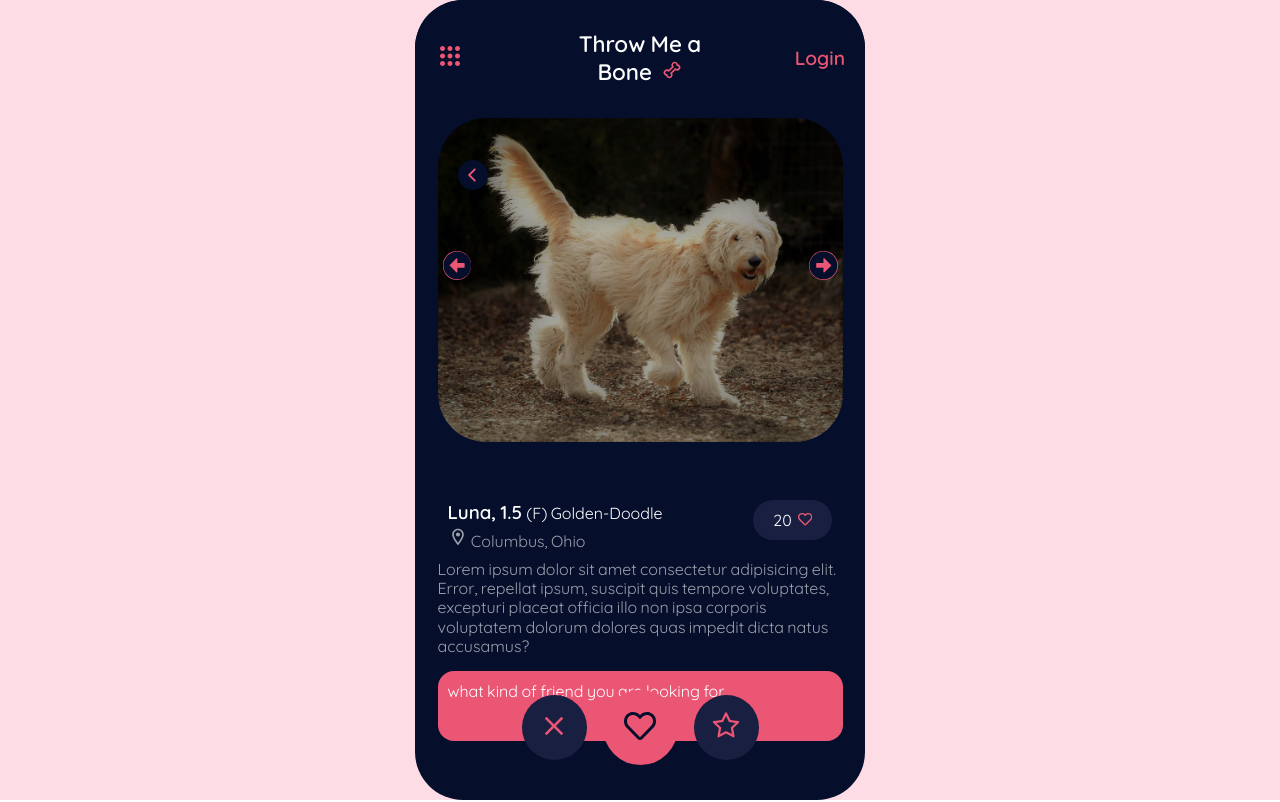
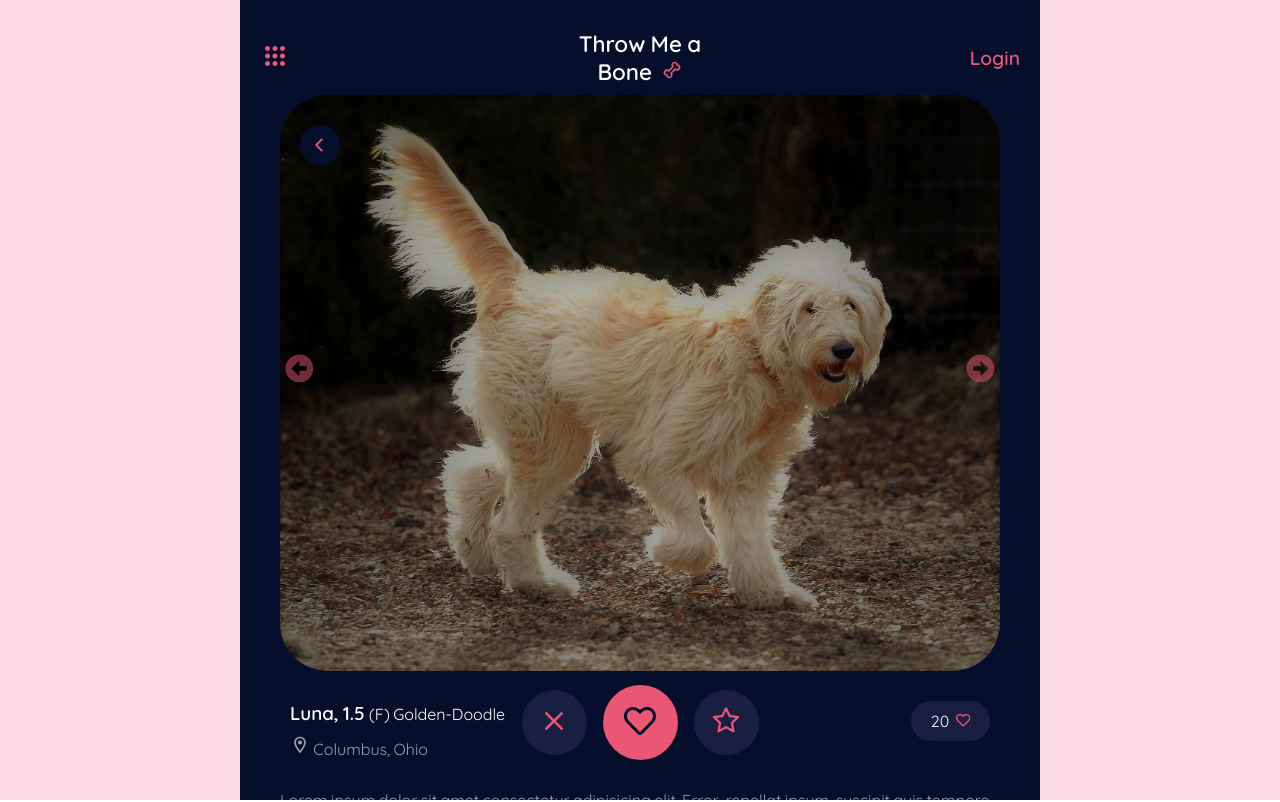
Before and after one commit to erickbey/dog-tinder, a React (Create React App) app in the folder client/: page / in a window 1280 px wide. Shown: the top 802 px of the page. Built offline with nearby package versions, Linux system fonts and the light colour scheme.

Commit message:
made styling for large products more appropriate

```diff
--- a/client/src/App.css
+++ b/client/src/App.css
@@ -9,5 +9,5 @@
 
 .app__container {
   background: var(--color-bg);
-  border-radius: 3rem;
+  /* border-radius: 3rem; */
 }
--- a/client/src/components/AccountSetup/AccountSetup.css
+++ b/client/src/components/AccountSetup/AccountSetup.css
@@ -11,14 +11,14 @@
     width: 300px;
     text-align: center;
     color: white;
-    margin: 10px auto;
+    margin: 50px auto;
     font-size: 1.8rem;
 }
 
 .setup__labels {
     margin: 0;
     margin-bottom: 5px;
-    margin-top: 10px;
+    margin-top: 15px;
     font-size: 1.1rem;
     font-weight: 600;
     color: var(--color-primary);
@@ -26,7 +26,7 @@
 
 .setup__input {
     height: 30px;
-    width: 250px;
+    width: 300px;
     font-size: 15px;
     border-radius: 5px;
 }
--- a/client/src/components/DogProfileCard/DogProfileCard.css
+++ b/client/src/components/DogProfileCard/DogProfileCard.css
@@ -1,7 +1,7 @@
 .image-profile__container {
-    height: 400px;
     border-radius: 3rem;
     position: relative;
+    margin-top: 15px;
 }
 
 .profile__card {
@@ -18,10 +18,10 @@
 
 .back__btn {
     position: absolute;
-    top: 80px;
+    top: 30px;
     left: 20px;
-    height: 30px;
-    width: 30px;
+    height: 40px;
+    width: 40px;
     border-radius: 50%;
     background-color: var(--color-bg);
 }
@@ -36,7 +36,7 @@
     display: grid;
     grid-template-columns: 2fr 1fr;
     padding: 10px;
-    margin-top: 10px;
+    margin-top: 20px;
 }
 
 span {
@@ -46,7 +46,7 @@ span {
 
 .location {
     color: var(--color-light);
-    margin-top: 3px;
+    margin-top: 10px;
 }
 
 .location__text {
@@ -81,21 +81,21 @@ span {
 
 .bio {
     color: var(--color-light);
-    margin-top: 20px;
+    margin-top: 50px;
     line-height: 1.2rem;
 }
 
 .interests {
-    height: 70px;
+    height: 150px;
     padding: 10px;
     color: white;
     background-color: var(--color-primary);
     border-radius: 1rem;
-    margin-top: 15px;
+    margin-top: 25px;
 }
 
 .buttons__container {
     position: absolute;
-    bottom: 35px;
+    bottom: 5%;
     width: 100%;
 }
--- a/client/src/components/ImageCarousel/ImageCarousel.css
+++ b/client/src/components/ImageCarousel/ImageCarousel.css
@@ -3,8 +3,8 @@
     bottom: 50%;
     left: 5px;
     font-size: 1.5rem;
-    color: var(--color-bg);
-    background-color: var(--color-primary);
+    color: var(--color-primary-transparent);
+    background-color: transparent;
     border-radius: 50%;
     font-size: 1.8rem;
     cursor: pointer;
@@ -15,8 +15,8 @@
     bottom: 50%;
     right: 5px;
     font-size: 1.5rem;
-    color: var(--color-bg);
-    background-color: var(--color-primary);
+    color: var(--color-primary-transparent);
+    background-color: transparent;
     border-radius: 50%;
     font-size: 1.8rem;
     cursor: pointer;
--- a/client/src/index.css
+++ b/client/src/index.css
@@ -15,6 +15,7 @@
   --color-bg-variant: #181F41;
   --color-primary: #EB5674;
   --color-primary-variant: #FEDCE5;
+  --color-primary-transparent: #eb56747c;
   --color-light: rgba(255, 255, 255, 0.6);
 
   --transition: all 400ms ease;
@@ -22,6 +23,9 @@
   --container-width-lg: 90%;
   --container-width-md: 86%;
   --container-width-sm: 90%;
+
+  --app-container-lg-width: 700px;
+  --app-container-lg-height: 100
 }
 
 ::-webkit-scrollbar {
@@ -49,8 +53,8 @@ img {
 }
 
 .app__container {
-  width: 450px;
-  height: 900px;
+  width: 800px;
+  height: 100vh;
   margin: 0 auto;
 }
 
```
